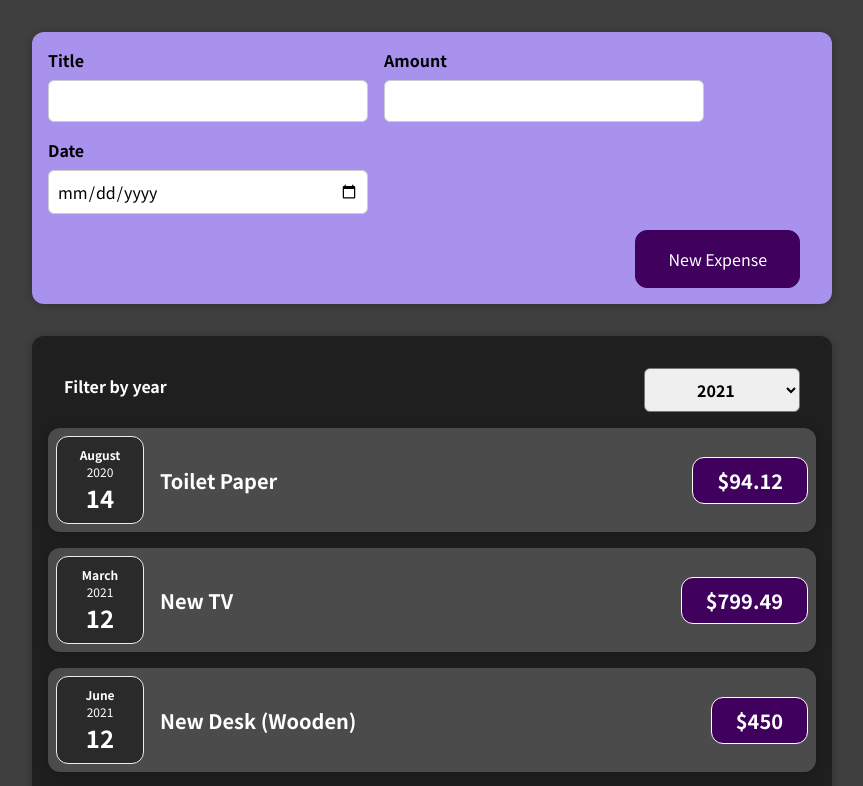
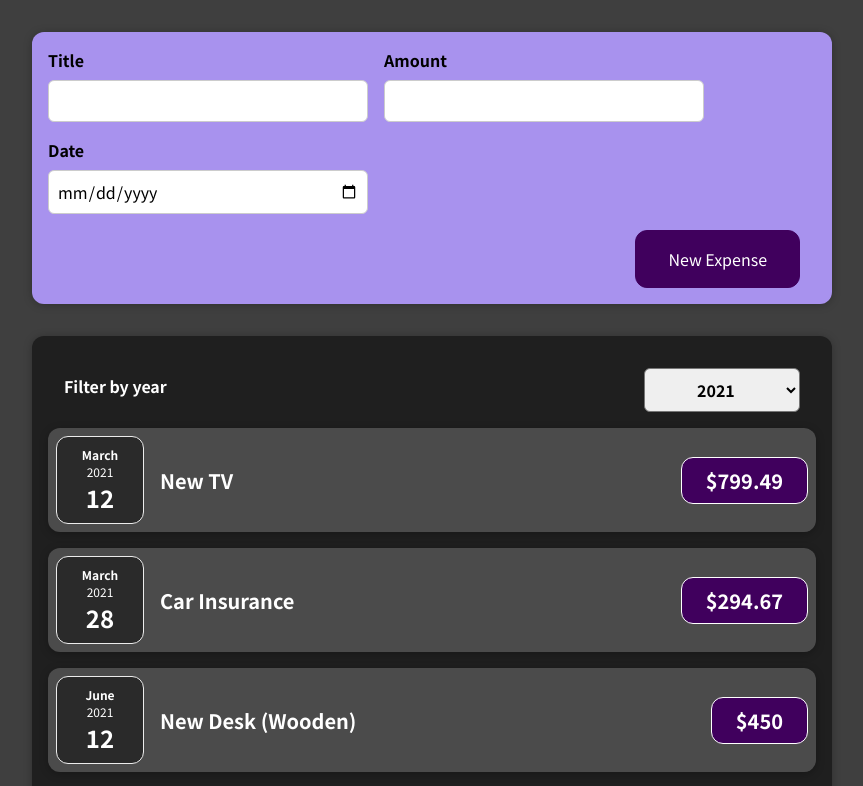
Before and after one commit to cbonoan/learningReact, a React (Create React App) app in the folder project1/react-complete-guide/: page / in a window 1280 px wide. Shown: the top 786 px of the page, without its empty margins (208-1071 px from the left). Built offline with nearby package versions, Linux system fonts and the light colour scheme.

Commit message:
continuing working with states and how to dynmaically change data

```diff
--- a/project1/react-complete-guide/src/App.js
+++ b/project1/react-complete-guide/src/App.js
@@ -1,8 +1,8 @@
+import React, { useState } from "react";
 import Expenses from "./components/Expenses/Expenses";
 import NewExpense from "./components/NewExpense/NewExpense";
 
-function App() {
-  const expenses = [
+const DUMMY_EXPENSES = [
   {
     id: "e1",
     title: "Toilet Paper",
@@ -28,9 +28,13 @@
   },
 ];
 
+function App() {
+  const [expenses, setExpenses] = useState(DUMMY_EXPENSES);
+
   const addExpenseHandler = (expense) => {
-    console.log('In App.js');
-    console.log(expense)
+    setExpenses((prevExpenses) => {
+      return [expense, ...prevExpenses];
+    });
   };
 
   return (
--- a/project1/react-complete-guide/src/components/Expenses/Expenses.js
+++ b/project1/react-complete-guide/src/components/Expenses/Expenses.js
@@ -5,37 +5,31 @@
 import "./Expenses.css";
 
 function Expenses(props) {
-    const [enteredYear, setEnteredYear] = useState('2021');
+  const [enteredYear, setEnteredYear] = useState("2021");
 
   const changeYearHandler = (year) => {
     setEnteredYear(year);
-        console.log(year);
   };
+
+  const filteredExpenses = props.items.filter((expense) => {
+    return expense.date.getFullYear().toString() === enteredYear;
+  });
 
   return (
     <div>
       <Card className="expenses">
-        <ExpensesFilter selected={enteredYear} onYearChange={changeYearHandler} />
+        <ExpensesFilter
+          selected={enteredYear}
+          onYearChange={changeYearHandler}
+        />
+        {filteredExpenses.map((expense) => (
           <ExpenseItem
-            title={props.items[0].title}
-            amount={props.items[0].amount}
-            date={props.items[0].date}
-            ></ExpenseItem>
-            <ExpenseItem
-            title={props.items[1].title}
-            amount={props.items[1].amount}
-            date={props.items[1].date}
-            ></ExpenseItem>
-            <ExpenseItem
-            title={props.items[3].title}
-            amount={props.items[3].amount}
-            date={props.items[3].date}
-            ></ExpenseItem>
-            <ExpenseItem
-            title={props.items[3].title}
-            amount={props.items[3].amount}
-            date={props.items[3].date}
-            ></ExpenseItem>
+            key={expense.id}
+            title={expense.title}
+            amount={expense.amount}
+            date={expense.date}
+          />
+        ))}
       </Card>
     </div>
   );
```
Also changed, not shown: 1 other file (tests, documents, lock files or other folders). Lines whose indentation alone changed are shown as unchanged.
